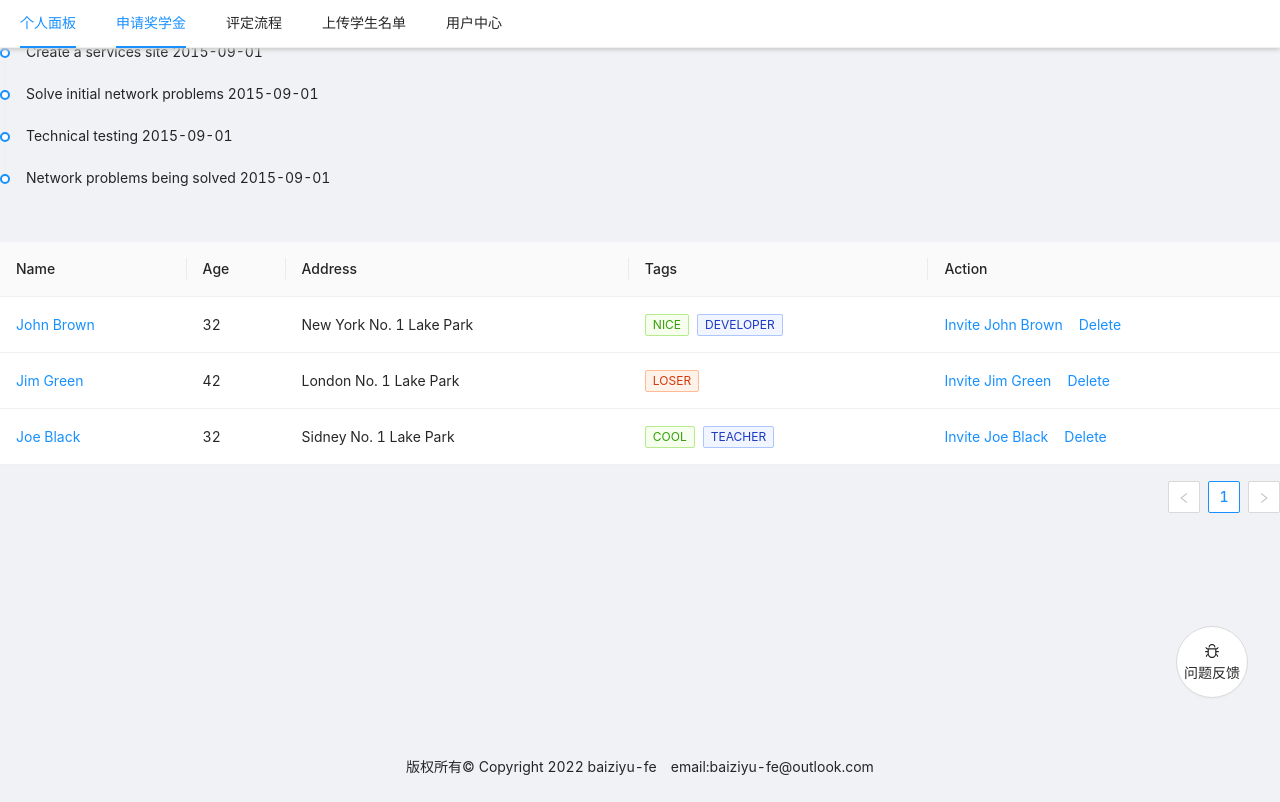
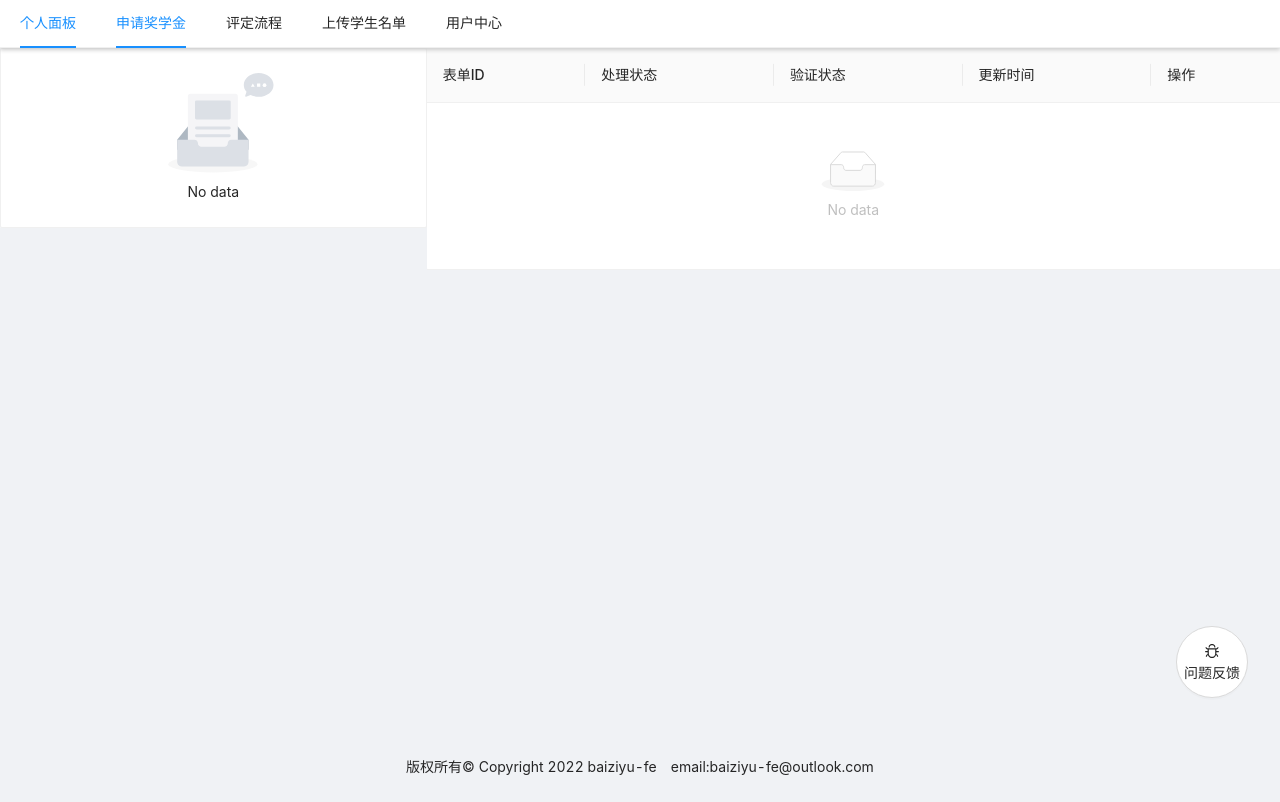
Before and after one commit to blus-personal-product/xupt-scholarship-fe, a React (Vite) app: page /apply in a window 1280 px wide. Built offline with nearby package versions, Linux system fonts and the light colour scheme.

Commit message:
feat(history): 添加历史查询

```diff
--- a/src/pages/application/pages/application-list/components/history-line/index.tsx
+++ b/src/pages/application/pages/application-list/components/history-line/index.tsx
@@ -1,13 +1,34 @@
 import * as React from 'react';
-import { Timeline } from 'antd';
+import { Card, Empty, Timeline } from 'antd';
 
-const HistoryLine: React.FC = () => (
-  <Timeline>
-    <Timeline.Item>Create a services site 2015-09-01</Timeline.Item>
-    <Timeline.Item>Solve initial network problems 2015-09-01</Timeline.Item>
-    <Timeline.Item>Technical testing 2015-09-01</Timeline.Item>
-    <Timeline.Item>Network problems being solved 2015-09-01</Timeline.Item>
-  </Timeline>
-);
+interface ITimeLine {
+  time: number;
+  info: string;
+}
 
+const HistoryLine: React.FC = () => {
+  const [timeLines, setTimeLines] = React.useState<ITimeLine[]>([]);
+  return (
+    <Card>
+      {
+        !timeLines.length ? (
+          <Empty />
+        ) : (
+            <Timeline mode="left">
+              {
+                timeLines.map(item => {
+                  return (
+                    <Timeline.Item
+                      key={item.time}
+                      label={item.time}
+                    >{item.info}</Timeline.Item>
+                  );
+                })
+              }
+            </Timeline>
+          )
+      }
+    </Card>
+  );
+}
 export default HistoryLine;
--- a/src/pages/application/pages/application-list/components/history-table/index.tsx
+++ b/src/pages/application/pages/application-list/components/history-table/index.tsx
@@ -1,88 +1,59 @@
 import * as React from 'react';
-import { Table, Tag, Space, TableProps } from 'antd';
+import { Table, Tag, Space, TableProps, Button } from 'antd';
+import * as I from './interface';
+import { Link } from 'react-router-dom';
+import { DeleteOutlined, EditTwoTone } from '@ant-design/icons';
 
-const columns: TableProps<{
-  key: string;
-  name: string;
-  age: number;
-  address: string;
-  tags: string[];
-}>['columns'] = [
+const columns: TableProps<I.HistoryTableData>['columns'] = [
   {
-      title: 'Name',
-      dataIndex: 'name',
-      key: 'name',
-      render: text => <a>{text}</a>,
+    title: '表单ID',
+    dataIndex: 'id',
+    key: 'id',
   },
   {
-      title: 'Age',
-      dataIndex: 'age',
-      key: 'age',
+    title: '处理状态',
+    dataIndex: 'handle_state',
+    key: 'handle_state',
+    render: (state: I.IHandleStatus) => <Tag>{I.TypesMap.get(state)}</Tag>
   },
   {
-      title: 'Address',
-      dataIndex: 'address',
-      key: 'address',
+    title: '验证状态',
+    dataIndex: 'validate_state',
+    key: 'validate_state',
+    render: (state: I.IValidateStatus) => <Tag>{I.TypesMap.get(state)}</Tag>
   },
   {
-      title: 'Tags',
-      key: 'tags',
-      dataIndex: 'tags',
-      render: (tags: string[]) => (
-        <>
-          {tags.map(tag => {
-            let color = tag.length > 5 ? 'geekblue' : 'green';
-            if (tag === 'loser') {
-              color = 'volcano';
-            }
-            return (
-              <Tag color={color} key={tag}>
-                {tag.toUpperCase()}
-              </Tag>
-            );
-          })}
-        </>
-      ),
+    title: '更新时间',
+    key: 'time',
+    dataIndex: 'time',
   },
   {
-      title: 'Action',
+    title: '操作',
     key: 'action',
-      render: (text, record) => (
+    render: (_, record) => (
       <Space size="middle">
-          <a>Invite {record.name}</a>
-          <a>Delete</a>
+        <Link
+          type="link"
+          to={`/apply/form/${record.id}`}>
+          <EditTwoTone />
+        </Link>
+        <Button
+          type="link"
+          danger
+          icon={
+            <DeleteOutlined />
+          }
+        />
       </Space>
     ),
   },
 ];
 
-const data = [
-  {
-    key: '1',
-    name: 'John Brown',
-    age: 32,
-    address: 'New York No. 1 Lake Park',
-    tags: ['nice', 'developer'],
-  },
-  {
-    key: '2',
-    name: 'Jim Green',
-    age: 42,
-    address: 'London No. 1 Lake Park',
-    tags: ['loser'],
-  },
-  {
-    key: '3',
-    name: 'Joe Black',
-    age: 32,
-    address: 'Sidney No. 1 Lake Park',
-    tags: ['cool', 'teacher'],
-  },
-];
 
-const HistoryTable:React.FC = () => {
+const HistoryTable: React.FC = () => {
+  const [tableData, setTableData] = React.useState<I.HistoryTableData[]>([])
   return (
-    <Table columns={columns} dataSource={data} />
+    <Table columns={columns} dataSource={tableData} />
   )
 };
 
--- /dev/null
+++ b/src/pages/application/pages/application-list/components/history-table/interface.ts
@@ -0,0 +1,18 @@
+export type IHandleStatus = 'saved' | 'submitted';
+export type IValidateStatus = 'success' | 'failed';
+
+/** 历史 Columns */
+export interface HistoryTableData {
+  handle_state: IHandleStatus;
+  validate_state: IValidateStatus;
+  time: string;
+  id: number;
+  permission: FormPermission;
+}
+
+export const TypesMap: Map<IValidateStatus | IHandleStatus, string> = new Map([
+  ['saved', '已保存'],
+  ['submitted', '已提交'],
+  ['success', '已验证'],
+  ['failed', '未验证']
+])
--- a/src/pages/application/pages/application-list/index.tsx
+++ b/src/pages/application/pages/application-list/index.tsx
@@ -1,13 +1,18 @@
+import { Col, Row, Space } from 'antd';
 import * as React from 'react';
 import HistoryLine from './components/history-line';
 import HistoryTable from './components/history-table';
 
-const ApplicationList:React.FC= () => {
+const ApplicationList: React.FC = () => {
   return (
-    <div>
-      <HistoryLine />
-      <HistoryTable />
-    </div>
+    <Row>
+      <Col span={8}>
+        <HistoryLine />
+      </Col>
+      <Col span={16}>
+        <HistoryTable />
+      </Col>
+    </Row>
   );
 };
 
```
Lines whose indentation alone changed are shown as unchanged.
